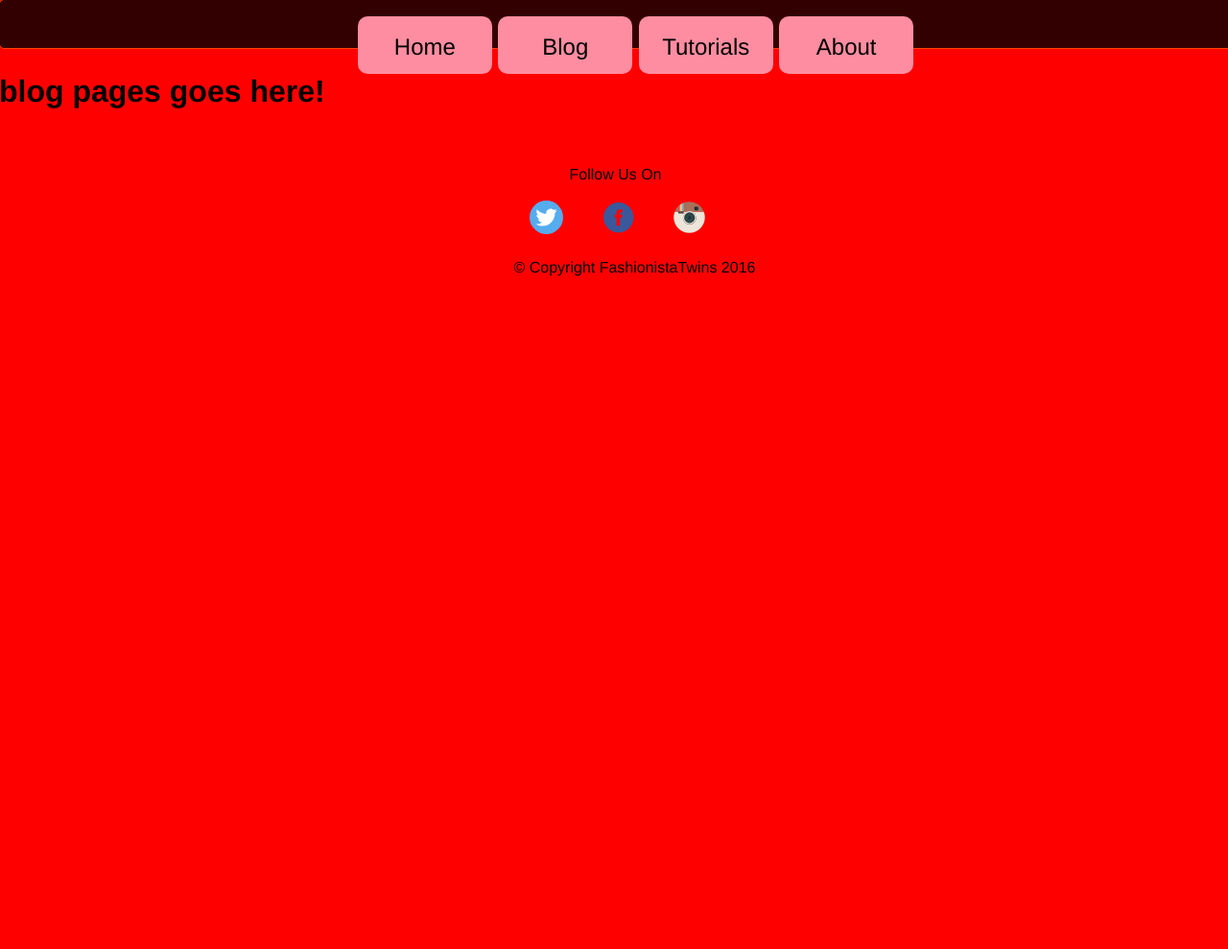
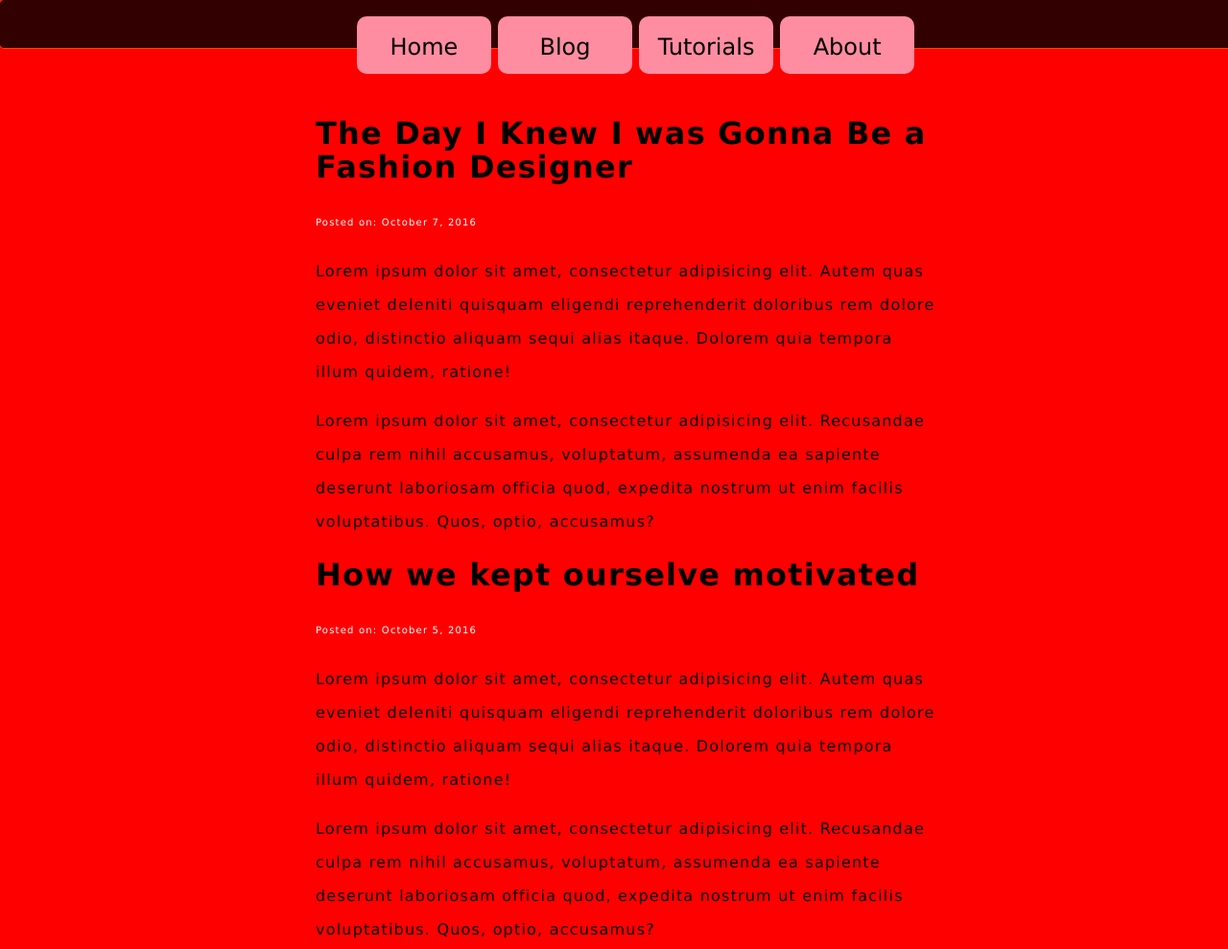
Before and after one commit to scottdiallo/fashionistaTwins, a plain HTML site: page blog.html in a window 1280 px wide. Shown: the top 989 px of the page at 96% size. Before the commit the page ends 800 px from the top, so only its background shows below. Drawn offline with nearby package versions, Linux system fonts and the light colour scheme.

Commit message:
blog page added

```diff
--- a/blog.html
+++ b/blog.html
@@ -17,7 +17,45 @@
 
 <body>
 
-    <h1>blog pages goes here!</h1>
+    <div id="allBlogPost">
+
+        <div id="blogPost-1">
+            <h1>The Day I Knew I was Gonna Be a Fashion Designer</h1>
+            <p class="postDate">Posted on: October 7, 2016</p>
+
+            <div class="post">
+                <p>Lorem ipsum dolor sit amet, consectetur adipisicing elit. Autem quas eveniet deleniti quisquam eligendi reprehenderit doloribus rem dolore odio, distinctio aliquam sequi alias itaque. Dolorem quia tempora illum quidem, ratione!</p>
+                <p>Lorem ipsum dolor sit amet, consectetur adipisicing elit. Recusandae culpa rem nihil accusamus, voluptatum, assumenda ea sapiente deserunt laboriosam officia quod, expedita nostrum ut enim facilis voluptatibus. Quos, optio, accusamus?</p>
+            </div>
+        </div>
+
+        <!--        <p>blog post 2 goes here</p>-->
+        <div id="blogPost-1">
+            <h1>How we kept ourselve motivated</h1>
+            <p class="postDate">Posted on: October 5, 2016</p>
+
+            <div class="post">
+                <p>Lorem ipsum dolor sit amet, consectetur adipisicing elit. Autem quas eveniet deleniti quisquam eligendi reprehenderit doloribus rem dolore odio, distinctio aliquam sequi alias itaque. Dolorem quia tempora illum quidem, ratione!</p>
+                <p>Lorem ipsum dolor sit amet, consectetur adipisicing elit. Recusandae culpa rem nihil accusamus, voluptatum, assumenda ea sapiente deserunt laboriosam officia quod, expedita nostrum ut enim facilis voluptatibus. Quos, optio, accusamus?</p>
+            </div>
+        </div>
+
+    </div>
+    <!--
+       <form action="/html/tags/html_form_tag_action.cfm" method="post">
+    <div>
+        <textarea name="comments" id="comments" style="font-family:sans-serif;font-size:1.2em;">
+            Hey... say something!
+        </textarea>
+    </div>
+    <input type="submit" value="Submit">
+</form>
+-->
+
+
+
+
+
     <!--##############Footer section-###########-->
 
     <footer class="footer-icons">
--- a/css/style.css
+++ b/css/style.css
@@ -2,7 +2,7 @@ html {
     background-color: #FF0000;
     margin: -9px -40px -9px -9px;
     margin-right: -12px;
-    font-family: 'Myriad Set Pro', 'Helvetica Neue', Helvetica, Arial, sans-serif;
+    font-family: "Lucida Sans Unicode", "Lucida Grande", sans-serif;
 }
 
 body {
@@ -69,13 +69,6 @@ a:active {
 }
 
 
-/*
-:hover {
-    color: yellow;
-}
-*/
-
-
 /* Styling  for Carousel */
 
 .container-carousel {
@@ -116,6 +109,35 @@ ul li {
 .followUs {
     text-align: center;
     padding-top: 30px;
+}
+
+.videoContent-1,
+.videoContent-2 {
+    text-align: center;
+}
+
+
+/*styling for the tutorials page*/
+
+h4 {
+    font-size: 2.3em;
+    font-family: "Lucida Sans Unicode", "Lucida Grande", sans-serif;
+    text-align: center;
+}
+
+#allBlogPost {
+    padding-top: 50px;
+    width: 650px;
+    padding-left: 25px;
+    letter-spacing: 1.2px;
+    line-height: 35px;
+    margin: 0 auto;
+}
+
+.postDate {
+    margin: 0 auto;
+    color: #fff;
+    font-size: 10px
 }
 
 
```
